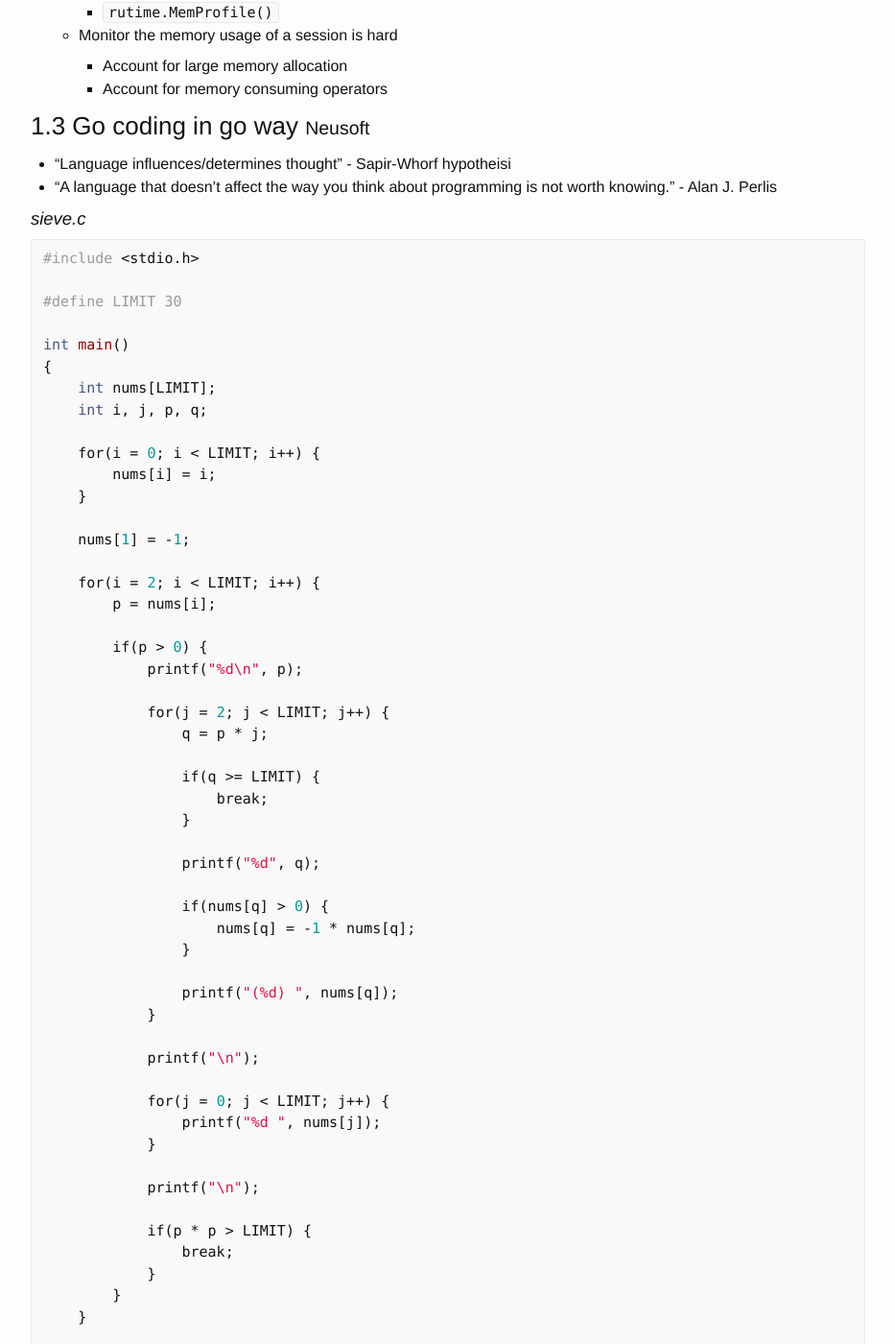
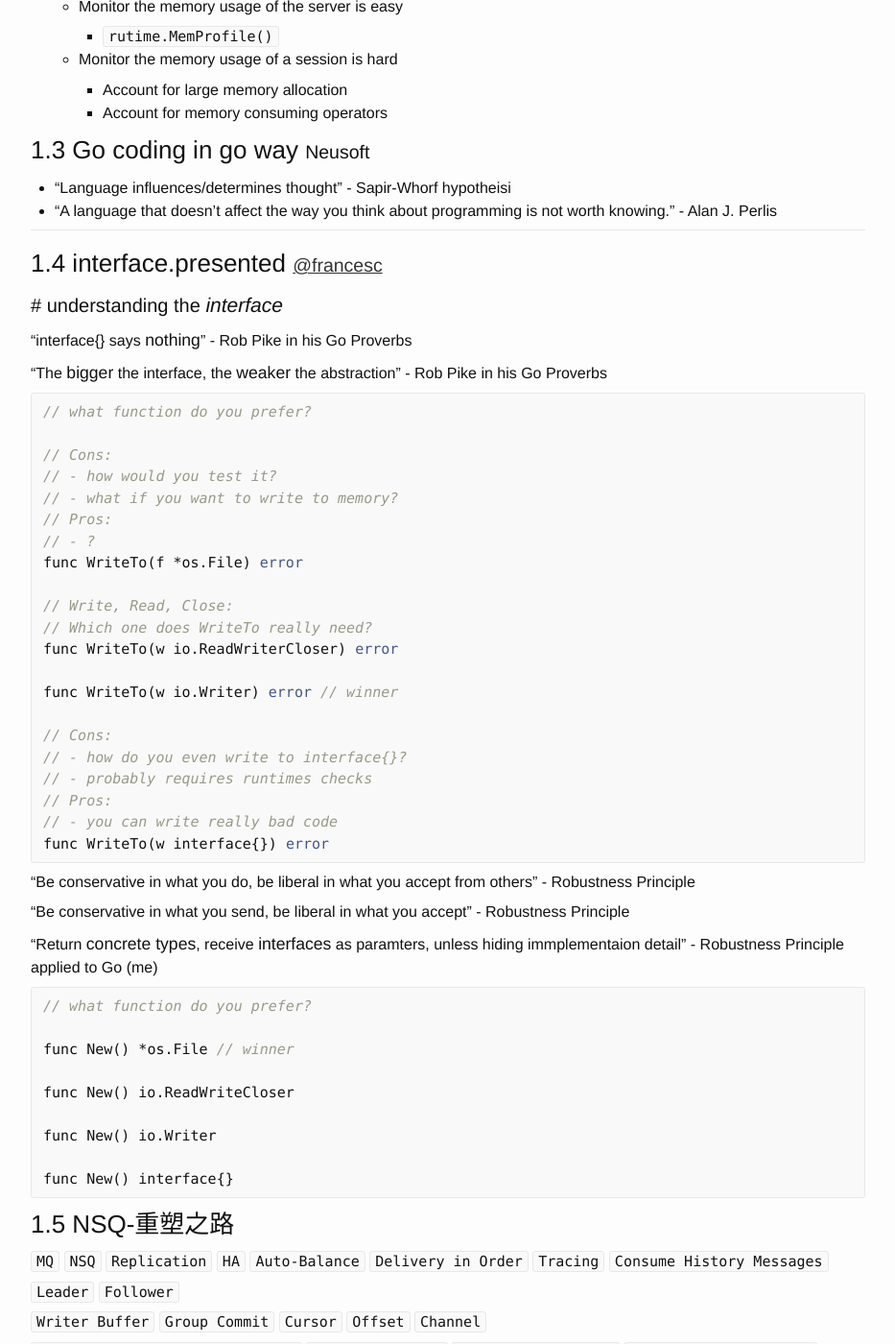
Before and after one commit to ousiax/ousiax.github.io, a Jekyll site: the page built from _posts/2017-04-17-gopherchina-2017.md, in a window 1280 px wide and 1400 px high, scrolled down 4393 px. Shown: the whole window at 96% size, without its empty margins (173-1106 px from the left). Built offline with Jekyll 4.4.1, drawn with Linux system fonts in a browser that asks for light colours; some of the changed text lies outside the part shown.

Commit message:
Fullfil 'interface.presented'

````diff
--- a/_posts/2017-04-17-gopherchina-2017.md
+++ b/_posts/2017-04-17-gopherchina-2017.md
@@ -184,126 +184,57 @@
 - "Language influences/determines thought" - Sapir-Whorf hypotheisi
 - "A language that doesn't affect the way you think about programming is not worth knowing." - Alan J. Perlis
 
-***sieve.c***
-
-```c
-#include <stdio.h>
-
-#define LIMIT 30
-
-int main()
-{
-    int nums[LIMIT];
-    int i, j, p, q;
-
-    for(i = 0; i < LIMIT; i++) {
-        nums[i] = i;
-    }
-
-    nums[1] = -1;
-
-    for(i = 2; i < LIMIT; i++) {
-        p = nums[i];
-
-        if(p > 0) {
-            printf("%d\n", p);
-
-            for(j = 2; j < LIMIT; j++) {
-                q = p * j;
-
-                if(q >= LIMIT) {
-                    break;
-                }
-
-                printf("%d", q);
-
-                if(nums[q] > 0) {
-                    nums[q] = -1 * nums[q];
-                }
-
-                printf("(%d) ", nums[q]);
-            }
-
-            printf("\n");
-
-            for(j = 0; j < LIMIT; j++) {
-                printf("%d ", nums[j]);
-            }
-
-            printf("\n");
-
-            if(p * p > LIMIT) {
-                break;
-            }
-        }
-    }
-
-    for(j = 0; j < LIMIT; j++) {
-        if(nums[j] > 0) {
-            printf("%d ", nums[j]);
-        }
-    }
-
-    printf("\n");
-    return 0;
-}
-```
-
-***sieve.go***
-
-```go
-package main
-
-import "fmt"
-
-func main() {
-	const LIMIT int = 30
-	nums := make([]int, LIMIT)
-	for i := 0; i < LIMIT; i++ {
-		nums[i] = i
-	}
-	nums[0] = 0
-	nums[1] = -1
-
-	for i := 2; i < LIMIT; i++ {
-		p := nums[i]
-		if p > 0 {
-			fmt.Println(p)
-			for j := 2; j < LIMIT; j++ {
-				s := p * j
-				if s >= LIMIT {
-					break
-				}
-				fmt.Printf("%d", s)
-				if nums[s] > 0 {
-					nums[s] = -1 * nums[s]
-				}
-				fmt.Printf("(%d) ", nums[s])
-			}
-			fmt.Println()
-			for _, v := range nums {
-				fmt.Printf("%d ", v)
-			}
-			fmt.Println()
-
-			if p*p > LIMIT {
-				break
-			}
-		}
-	}
-	fmt.Println()
-	for _, v := range nums {
-		if v > 0 {
-			fmt.Printf("%d ", v)
-		}
-	}
-	fmt.Println()
-}
-```
-
 * * *
 
 ### 1.4 interface.presented <sub>[@francesc](https://github.com/campoy)</sub>
+
+#### \# understanding the *interface*
+
+"interface{} says **nothing**" - Rob Pike in his Go Proverbs
+
+"The **bigger** the interface, the **weaker** the abstraction"  - Rob Pike in his Go Proverbs
+
+```go
+// what function do you prefer?
+
+// Cons:
+// - how would you test it?
+// - what if you want to write to memory?
+// Pros:
+// - ?
+func WriteTo(f *os.File) error
+
+// Write, Read, Close:
+// Which one does WriteTo really need?
+func WriteTo(w io.ReadWriterCloser) error
+
+func WriteTo(w io.Writer) error // winner
+
+// Cons:
+// - how do you even write to interface{}?
+// - probably requires runtimes checks
+// Pros:
+// - you can write really bad code
+func WriteTo(w interface{}) error
+```
+
+"Be conservative in what you do, be liberal in what you accept from others" - Robustness Principle
+
+"Be conservative in what you send, be liberal in what you accept" - Robustness Principle
+
+"Return **concrete types**, receive **interfaces** as paramters, unless hiding immplementaion detail" - Robustness Principle applied to Go (me)
+
+```go
+// what function do you prefer?
+
+func New() *os.File // winner
+
+func New() io.ReadWriteCloser
+
+func New() io.Writer
+
+func New() interface{}
+```
 
 ### 1.5 NSQ-重塑之路
 
````
